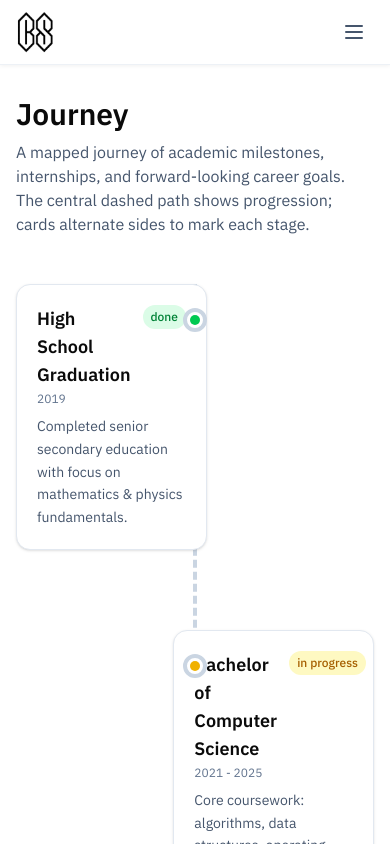
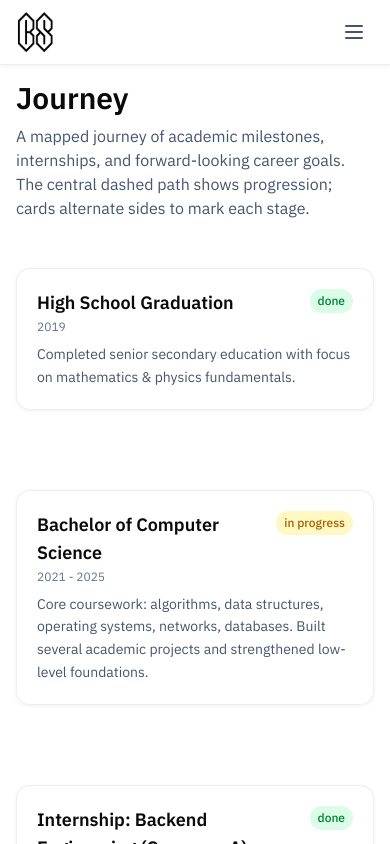
Before and after one commit to csking101/website, a Next.js app in the folder my-portfolio/: page /journey in a window 390 px wide. Shown: the top 844 px of the page. Built offline with nearby package versions, Linux system fonts and the light colour scheme.

Commit message:
Improved mobile experience for the journey page.

```diff
--- a/my-portfolio/app/journey/page.tsx
+++ b/my-portfolio/app/journey/page.tsx
@@ -83,7 +83,7 @@ const dotColor: Record<Milestone["status"], string> = {
 
 export default function JourneyPage() {
   return (
-    <div className="pt-24 pb-32 container mx-auto px-4">
+    <div className="pt-20 pb-24 md:pt-24 md:pb-32 container mx-auto px-4">
       <h1 className="text-3xl font-bold mb-2">Journey</h1>
       <p className="text-slate-600 dark:text-slate-400 mb-12 max-w-2xl">
         A mapped journey of academic milestones, internships, and forward-looking
@@ -91,10 +91,10 @@ export default function JourneyPage() {
         sides to mark each stage.
       </p>
 
-      <div className="relative">
+      <div className="relative mt-4">
         {/* Central dashed vertical path */}
         <div
-          className="absolute left-1/2 top-0 -translate-x-1/2 h-full border-l-4 border-dashed border-slate-300 dark:border-slate-700"
+          className="hidden md:block absolute left-1/2 top-0 -translate-x-1/2 h-full border-l-4 border-dashed border-slate-300 dark:border-slate-700"
           aria-hidden="true"
         />
 
@@ -104,15 +104,15 @@ export default function JourneyPage() {
             return (
               <li
                 key={m.id}
-                className={`relative flex ${
+                className={`relative flex w-full justify-start md:w-auto ${
                   side === "left"
-                    ? "justify-start pr-[52%]"
-                    : "justify-end pl-[52%]"
+                    ? "md:justify-start md:pr-[52%]"
+                    : "md:justify-end md:pl-[52%]"
                 }`}
               >
                 {/* Connector dot */}
                 <div
-                  className="absolute left-1/2 -translate-x-1/2 top-6 w-6 h-6 rounded-full bg-white dark:bg-slate-900 border-4 border-slate-300 dark:border-slate-700 flex items-center justify-center"
+                  className="hidden md:flex absolute left-1/2 -translate-x-1/2 top-6 w-6 h-6 rounded-full bg-white dark:bg-slate-900 border-4 border-slate-300 dark:border-slate-700 items-center justify-center"
                   aria-hidden="true"
                 >
                   <span
@@ -120,7 +120,7 @@ export default function JourneyPage() {
                   />
                 </div>
 
-                <div className="group bg-white dark:bg-slate-800 shadow-sm border border-slate-200 dark:border-slate-700 rounded-xl p-5 max-w-md hover:shadow-md transition-shadow">
+                <div className="group bg-white/80 dark:bg-slate-800/80 backdrop-blur-sm shadow-[0_1px_4px_rgba(0,0,0,0.06)] dark:shadow-sm border border-slate-200/70 dark:border-slate-700 rounded-xl p-5 w-full max-w-md hover:shadow-md transition-shadow">
                   <div className="flex items-start justify-between gap-3 mb-2">
                     <div>
                       <h2 className="font-semibold text-lg">{m.title}</h2>
@@ -146,7 +146,7 @@ export default function JourneyPage() {
         </ul>
       </div>
 
-      <div className="mt-20 max-w-2xl text-sm text-slate-500 dark:text-slate-400">
+      <div className="mt-16 md:mt-20 max-w-2xl text-sm text-slate-500 dark:text-slate-400">
         <p>
           Legend: Green = completed, Yellow = in progress, Gray = planned. Edit
           the <code>milestones</code> array in <code>app/journey/page.tsx</code>{" "}
```
